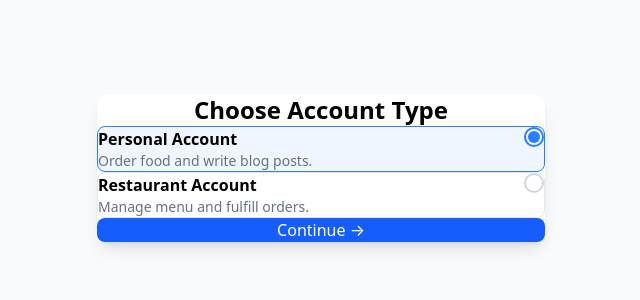
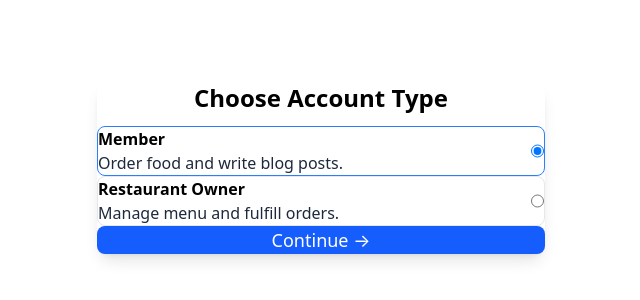
Before and after one commit to TeaJosh/The-Local-Kitchen, a Next.js app in the folder frontend/: page /auth/select-account in a window 1280 px wide. Shown: the part 232-532 px from the top of the page, without its empty margins (319-959 px from the left). Built offline with nearby package versions, Linux system fonts and the light colour scheme.

Commit message:
feat: add select-account

```diff
--- a/frontend/app/auth/select-account/page.tsx
+++ b/frontend/app/auth/select-account/page.tsx
@@ -1,5 +1,4 @@
 "use client";
-
 import Link from "next/link";
 import { useState } from "react";
 
@@ -7,66 +6,44 @@ export default function SelectAccount() {
   const [selected, setSelected] = useState("member");
 
   return (
-    <main className="flex items-center justify-center min-h-screen bg-gray-50">
+    <main className="flex items-center justify-center min-h-screen">
       <div className="bg-white rounded-xl shadow-lg p-10 w-full max-w-md">
-
-        <h2 className="text-2xl font-bold text-center mb-6">Choose Account Type</h2>
+        <h2 className="text-2xl font-bold text-center mb-8" style={{ marginBottom: "12px" }}>Choose Account Type</h2>
 
         {/* Member */}
-        <div onClick={() => setSelected("member")}
-            className={`p-4 mb-4 border rounded-lg cursor-pointer ${
-            selected === "member" ? "border-blue-500 bg-blue-50" : "border-gray-200"
-          }`}
+        <div
+          onClick={() => setSelected("member")}
+          className={`p-4 mb-4 border rounded-lg cursor-pointer ${selected === "member" ? "border-blue-500" : "border-gray-200"}`}
         >
           <div className="flex justify-between">
             <div>
-              <h3 className="font-semibold">Personal Account</h3>
-              <p className="text-sm text-gray-500">
-                Order food and write blog posts.
-              </p>
+              <h3 className="font-semibold">Member</h3>
+              <p className="text-base text-slate-800">Order food and write blog posts.</p>
             </div>
-
-            {/* Radio */}
-            <div className={`w-5 h-5 rounded-full border-2 flex items-center justify-center ${
-              selected === "member" ? "border-blue-500" : "border-gray-300"
-            }`}>
-              {selected === "member" && (
-                <div className="w-3 h-3 bg-blue-500 rounded-full"></div>
-              )}
-            </div>
+            <input type="radio" readOnly checked={selected === "member"} />
           </div>
         </div>
 
         {/* Restaurant */}
         <div
           onClick={() => setSelected("restaurant")}
-          className={`p-4 mb-6 border rounded-lg cursor-pointer ${
-            selected === "restaurant" ? "border-blue-500 bg-blue-50" : "border-gray-200"
-          }`}
+          className={`p-4 mb-6 border rounded-lg cursor-pointer ${selected === "restaurant" ? "border-blue-500" : "border-gray-200"}`}
         >
           <div className="flex justify-between">
             <div>
-              <h3 className="font-semibold">Restaurant Account</h3>
-              <p className="text-sm text-gray-500">Manage menu and fulfill orders.</p>
+              <h3 className="font-semibold">Restaurant Owner</h3>
+              <p className="text-base text-slate-800">Manage menu and fulfill orders.</p>
             </div>
-
-            {/* Radio */}
-            <div className={`w-5 h-5 rounded-full border-2 flex items-center justify-center ${
-              selected === "restaurant" ? "border-blue-500" : "border-gray-300"
-            }`}>
-              {selected === "restaurant" && (
-                <div className="w-3 h-3 bg-blue-500 rounded-full"></div>
-              )}
-            </div>
+            <input type="radio" readOnly checked={selected === "restaurant"} />
           </div>
         </div>
 
         {/* Continue */}
         <Link
-          href={selected === "member" ? "/auth/register-member": "/auth/register-restaurant"}
-          className="block w-full bg-blue-600 text-white text-center py-3 rounded-lg hover:bg-blue-700"
+          href={selected === "member" ? "/auth/register-member" : "/auth/register-restaurant"}
+          className="block w-full bg-blue-600 text-lg text-white text-center py-3 rounded-lg hover:bg-blue-700"
         >
-            Continue →
+          Continue →
         </Link>
       </div>
     </main>
```
